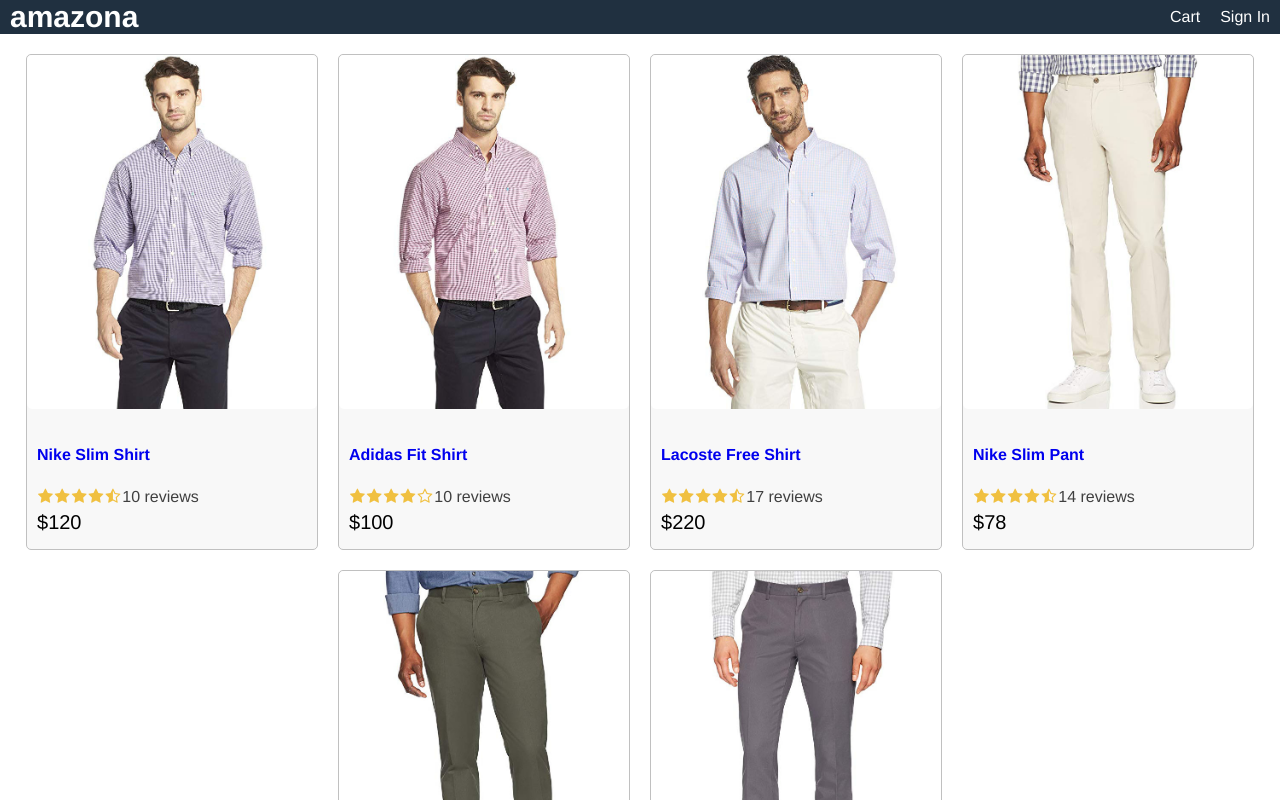
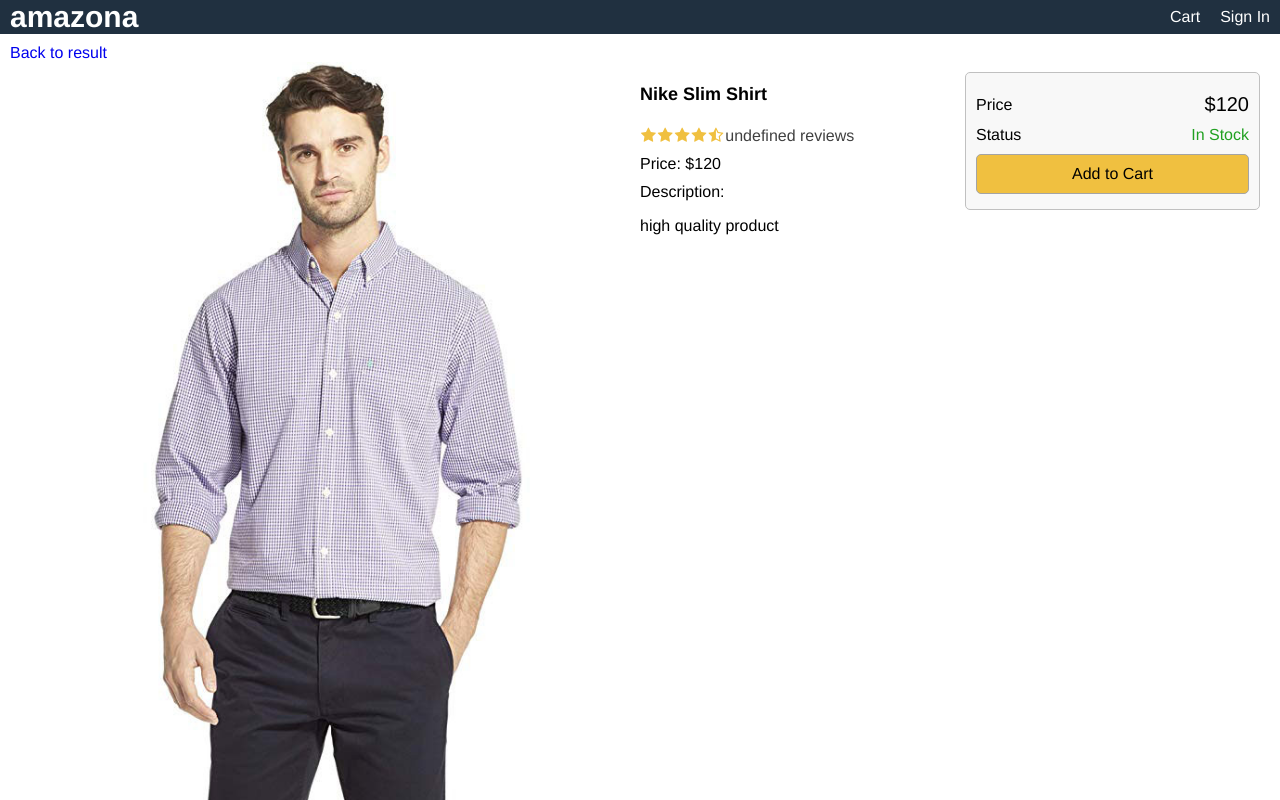
Before and after one commit to Maceina/Amazon-clone, a React (Create React App) app in the folder frontend/: page /product/1 in a window 1280 px wide. Shown: the top 800 px of the page. Built offline with nearby package versions, Linux system fonts and the light colour scheme.

Commit message:
Added Product screen

```diff
--- a/frontend/package.json
+++ b/frontend/package.json
@@ -8,6 +8,7 @@
     "@testing-library/user-event": "^12.1.10",
     "react": "^17.0.1",
     "react-dom": "^17.0.1",
+    "react-router-dom": "^5.2.0",
     "react-scripts": "4.0.1",
     "web-vitals": "^0.2.4"
   },
--- a/frontend/src/App.js
+++ b/frontend/src/App.js
@@ -1,9 +1,11 @@
-import data from "./data";
-import Product from './components/Product';
+import { BrowserRouter, Route } from 'react-router-dom';
+import HomeScreen from './screens/HomeScreen';
+import ProductScreen from './screens/ProductScreen';
 
 
 function App() {
   return (
+    <BrowserRouter>
     <div classNameName="grid-container">
       <header className="row">
         <div>
@@ -15,18 +17,12 @@
         </div>
       </header>
       <main>
-        <div>
-          <div className="row center">
-            {
-              data.products.map(product => (
-                <Product key={product._id} product={product}/>
-              ))
-            }
-          </div>
-        </div>
+        <Route path="/product/:id" component={ProductScreen}></Route>
+      <Route path="/" component={HomeScreen} exact></Route>
       </main>
       <footer className="row center">All right reserved</footer>
     </div>
+    </BrowserRouter>
   );
 }
 
--- a/frontend/src/index.css
+++ b/frontend/src/index.css
@@ -55,6 +55,35 @@
 a:hover {
   color: #ff8000;
 }
+ul{
+  padding: 0;
+  margin: 0;
+  list-style-type:none;
+}
+
+li{
+  margin-top: 1rem;
+}
+button{
+  padding:1rem;
+  border-radius: 0.5rem;
+  border: 0.1rem #a4a4a4 solid;
+  font-size: 1.6rem;
+  font-family: Helvetica, Arial, sans-serif;
+  -webkit-font-smoothing: antialiased;
+  -moz-osx-font-smoothing: grayscale;
+  background-color: #f8f8f8;
+  cursor: pointer;
+}
+button:hover{
+  border: 0.1rem #404040 solid;
+}
+button.primary{
+  background-color: #f0c040;
+}
+button.block{
+  width:100%;
+}
 /* Header */
 header a {
   color: #ffffff;
@@ -74,12 +103,25 @@
 .row.center {
   justify-content: center;
 }
+.row.top{
+  align-items: flex-start;
+}
+.col-1{
+  flex: 1 1 25rem;
+}
+.col-2{
+  flex: 2 1 50rem;
+}
+
 /* Image */
 img {
   border-radius: 0.5rem;
 }
 img.medium {
   max-width: 29rem;
+  width: 100%;
+}
+img.large{
   width: 100%;
 }
 
@@ -107,3 +149,10 @@
 .rating span:last-child{
   color: #404040;;
 }
+/* Alert*/
+.success{
+  color:#20a020;
+}
+.error{
+  color: #a02020;
+}
--- /dev/null
+++ b/frontend/src/screens/HomeScreen.js
@@ -0,0 +1,17 @@
+import React from 'react'
+import data from "../data";
+import Product from '../components/Product';
+
+export default function HomeScreen() {
+    return (
+        <div>
+          <div className="row center">
+            {
+              data.products.map(product => (
+                <Product key={product._id} product={product}/>
+              ))
+            }
+          </div>
+        </div>
+    )
+}
--- /dev/null
+++ b/frontend/src/screens/ProductScreen.js
@@ -0,0 +1,69 @@
+import React from "react";
+import data from "../data";
+import Rating from "../components/Rating";
+import {Link} from 'react-router-dom';
+
+export default function ProductScreen(props) {
+  const product = data.products.find(
+    (x) => x._id === props.match.params.id
+  );
+  if (!product) {
+    return <div>Product Not Found.</div>;
+  }
+
+  return (
+    <div>
+        <Link to="/">Back to result</Link>
+      <div className="row top">
+        <div className="col-2">
+          <img className="large" src={product.image} alt={product.name}></img>
+        </div>
+        <div className="col-1">
+          <ul>
+            <li>
+              <h1>{product.name}</h1>
+            </li>
+            <li>
+              <Rating
+                rating={product.rating}
+                numRewievs={product.numReviews}
+              ></Rating>
+            </li>
+            <li>Price: ${product.price}</li>
+            <li>
+              Description: <p>{product.description}</p>
+            </li>
+          </ul>
+        </div>
+        <div className="col-1">
+          <div className="card card-body">
+            <ul>
+              <li>
+                <div className="row">
+                  <div>Price</div>
+                  <div className="price">${product.price}</div>
+                </div>
+              </li>
+              <li>
+                <div className="row">
+                  <div>Status</div>
+                  <div>
+                    {" "}
+                    {product.countInStock > 0 ? (
+                      <span className="success">In Stock</span>
+                    ) : (
+                      <span className="error">Unavailable</span>
+                    )}
+                  </div>
+                </div>
+              </li>
+              <li>
+                 <button className="primary block">Add to Cart</button>
+              </li>
+            </ul>
+          </div>
+        </div>
+      </div>
+    </div>
+  );
+}
```
Also changed, not shown: 2 other files (tests, documents, lock files or other folders).
